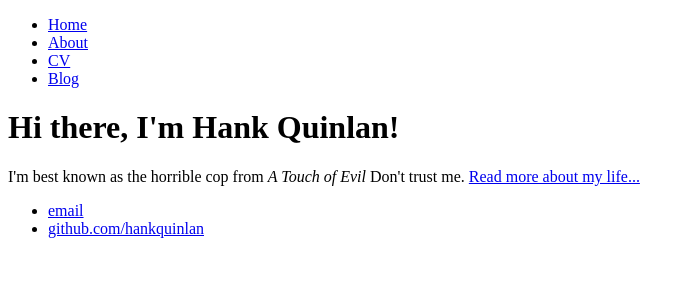
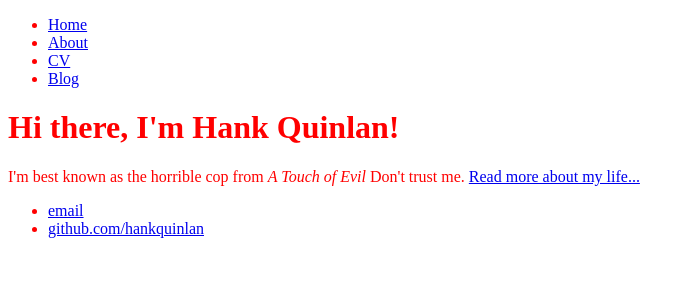
Before and after one commit to anionic/jpl-nav, a Jekyll site: the page built from index.html, in a window 1280 px wide. Shown: the top 300 px of the page, without its empty margins (0-695 px from the left). Built offline with Jekyll 4.4.1, drawn with Linux system fonts in a browser that asks for light colours.

Commit message:
Update main.css

```diff
--- a/css/main.css
+++ b/css/main.css
@@ -1,3 +1,3 @@
-h2 {
+body {
   color: #FF0000;
 }
```
